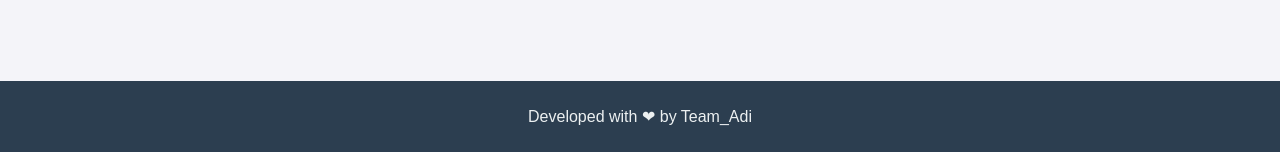
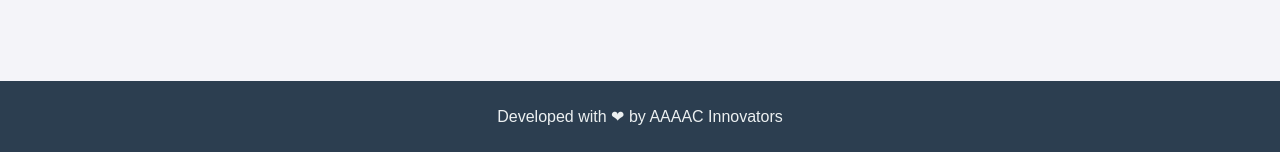
Before and after one commit to Adityaraj016/nqueens-flask, a Flask app: page / in a window 1280 px wide. Shown: the part 648-800 px from the top of the page. Run offline with Flask 3, Linux system fonts and the light colour scheme.

Commit message:
Updated index.html

```diff
--- a/templates/index.html
+++ b/templates/index.html
@@ -122,7 +122,7 @@
     <div id="conflicts"></div>
     <div id="chessboard" class="chessboard"></div>
     <footer>
-        <p>Developed with ❤ by Team_Adi</p>
+        <p>Developed with ❤ by AAAAC Innovators</p>
     </footer>
 
     <script>
```
